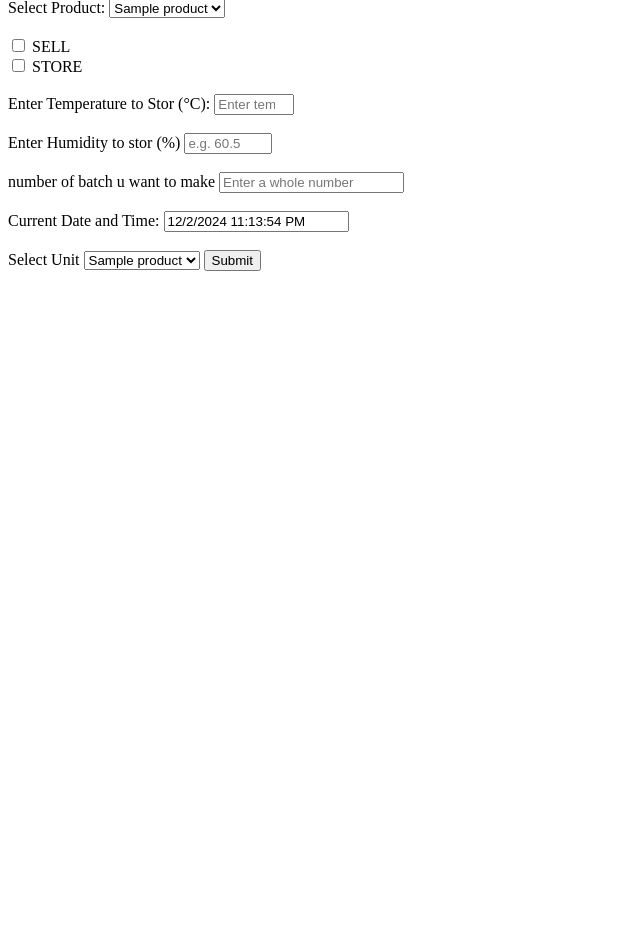
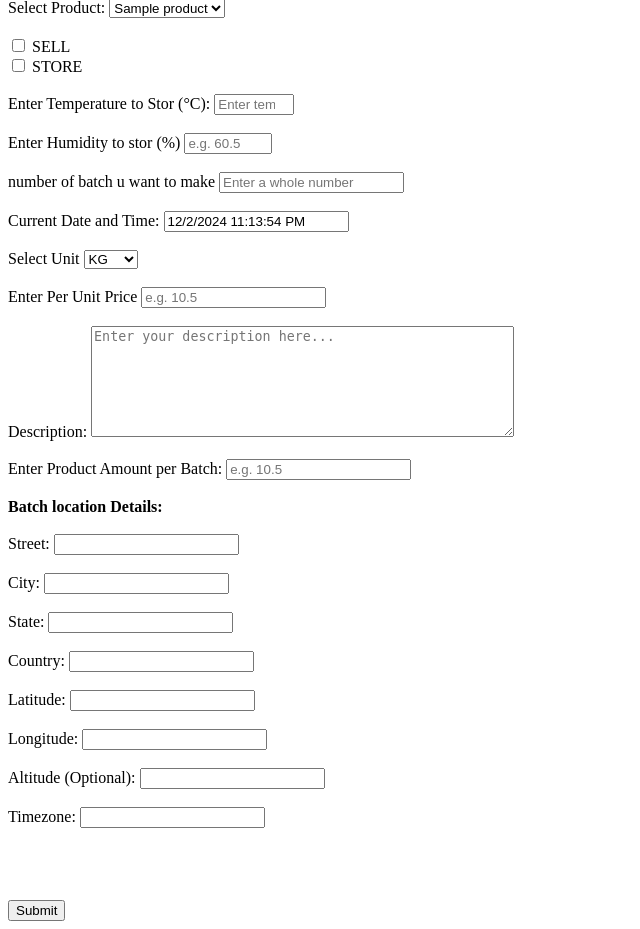
Before and after one commit to mahadi-shakkor/crud2, a Django app: template crud/apP/templates/add_batch_to_invantory.html in a window 1280 px wide. Shown: the part 118-1047 px from the top of the page, without its empty margins (0-640 px from the left). Before the commit the page ends 389 px from the top, so only its background shows below. Run offline with Django 5.2, Linux system fonts and the light colour scheme; the template is opened without the code that fills it: most values are stand-ins (such as "Sample title", 1, 10 or a date in 2020).

Commit message:
batch er HTML done

```diff
--- a/crud/apP/templates/add_batch_to_invantory.html
+++ b/crud/apP/templates/add_batch_to_invantory.html
@@ -55,17 +55,112 @@
 
   <label for="u">Select Unit</label>
   <select name="u" id="product">
-      {% for p in product %}
-          <option value="">{{ p.product_name }}</option>
-      {% endfor %}
+
+          <option value="KG">KG</option>
+          <option value="KG">TON</option>
+          <option value="KG">MON</option>
+
   </select>
+  <br>
+  <br>
 
 
+  <label for="float_value">Enter Per Unit Price</label>
+  <input type="number" id="float_value" name="float_value" step="0.01" placeholder="e.g. 10.5" required>
+  <br><br>
+
+
+
+  <label for="description">Description:</label>
+  <textarea id="description" name="description" rows="7" cols="50" placeholder="Enter your description here..." required></textarea>
+  <br><br>
+
+  <label for="product_amount">Enter Product Amount per Batch:</label>
+  <input type="number" id="product_amount" name="product_amount" step="0.01" placeholder="e.g. 10.5" required>
+  <br><br>
+
+
+        <label for=""><b>Batch location Details:</b></label><br><br>
+        <label for="street">Street:</label>
+        <input type="text" id="street" name="street" value="{{ request.POST.street }}"><br><br>
+
+        <label for="city">City:</label>
+        <input type="text" id="city" name="city" value="{{ request.POST.city }}"><br><br>
+
+        <label for="state">State:</label>
+        <input type="text" id="state" name="state" value="{{ request.POST.state }}"><br><br>
+
+        <label for="country">Country:</label>
+        <input type="text" id="country" name="country" value="{{ request.POST.country }}"><br><br>
+
+        <label for="latitude">Latitude:</label>
+        <input type="text" id="id_latitude" name="latitude" readonly><br><br>
+
+        <label for="longitude">Longitude:</label>
+        <input type="text" id="id_longitude" name="longitude" readonly><br><br>
+
+        <!-- Allow user to input altitude -->
+        <label for="altitude">Altitude (Optional):</label>
+        <input type="text" id="id_altitude" name="altitude" ><br><br>
+
+        <label for="timezone">Timezone:</label>
+        <input type="text" id="id_timezone" name="timezone" readonly><br><br>
+
+
+
+
+
+  <br>
+
+
+
+
+
+
+
+
+            <br><br>
         <button type="submit">Submit</button>
     </form>
 
 
     <script>
+
+    function getCurrentLocationAndTimezone() {
+        if (navigator.geolocation) {
+            navigator.geolocation.getCurrentPosition(function(position) {
+                // Get the latitude and longitude from geolocation and round them to 3 decimal places
+                var latitude = position.coords.latitude.toFixed(3);
+                var longitude = position.coords.longitude.toFixed(3);
+
+                // Set the latitude and longitude fields in the form
+                document.getElementById("id_latitude").value = latitude;
+                document.getElementById("id_longitude").value = longitude;
+
+                // Optional: Get the altitude (if available) and round to 3 decimal places
+                var altitude = position.coords.altitude;
+                if (altitude !== null) {
+                    document.getElementById("id_altitude").value = altitude.toFixed(3);
+                } else {
+                    document.getElementById("id_altitude").value = ''; // Set to empty or default value
+                }
+
+                // Get the user's current timezone using the Intl API
+                var timezone = Intl.DateTimeFormat().resolvedOptions().timeZone;
+                document.getElementById("id_timezone").value = timezone;
+
+            }, function() {
+                alert("Geolocation service failed.");
+            });
+        } else {
+            alert("Geolocation is not supported by this browser.");
+        }
+    }
+
+    // Call the function when the page loads
+    window.onload = function() {
+        getCurrentLocationAndTimezone();
+    }
         function updateDateTime() {
             var now = new Date();
             var date = now.toLocaleDateString();  // Get current date
```
